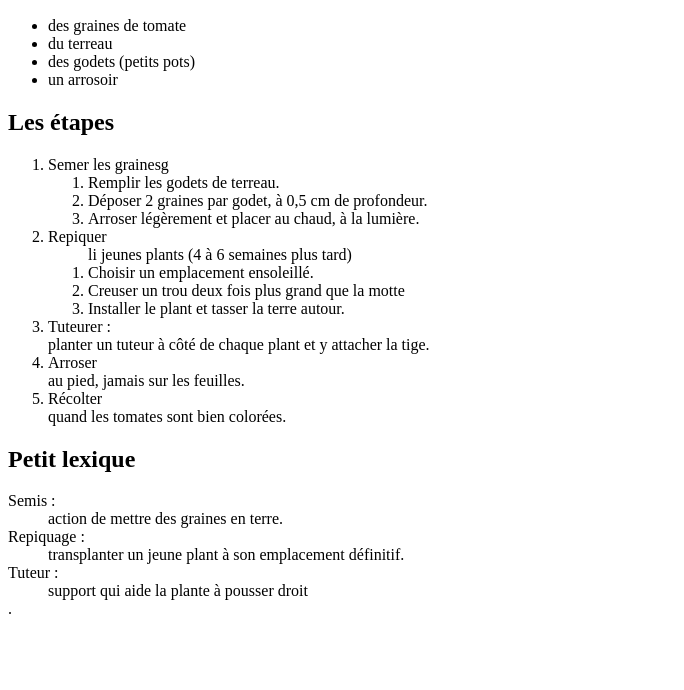
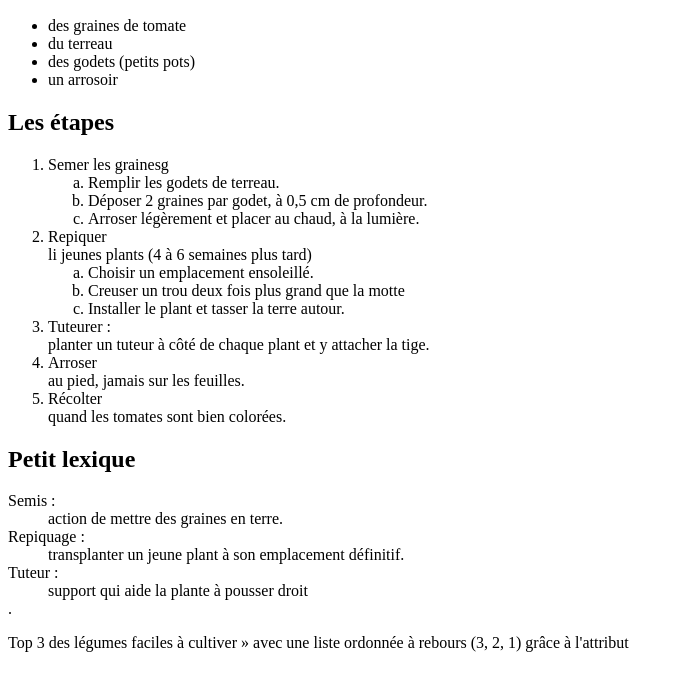
Before and after one commit to julesangaman3-maker/Exercices-htlm, a plain HTML site: page 03-listes/index.html in a window 1280 px wide. Shown: the part 110-800 px from the top of the page, without its empty margins (0-684 px from the left). Drawn offline with Linux system fonts and the light colour scheme.

Commit message:
04-llien

```diff
--- a/03-listes/index.html
+++ b/03-listes/index.html
@@ -18,11 +18,11 @@
   <!-- TODO 3 et 4 : titre de partie + liste ORDONNÉE, avec des sous-listes imbriquées -->
   <h2>Les étapes</h2>
  <ol> <li>Semer les grainesg </li>
- <ol> <li>Remplir les godets de terreau.</li>
+ <ol type="a"> <li>Remplir les godets de terreau.</li>
   <li>Déposer 2 graines par godet, à 0,5 cm de profondeur.</li>
   <li>Arroser légèrement et placer au chaud, à la lumière.</li> </ol>
-  <li>Repiquer </li> <ol>
-li jeunes plants (4 à 6 semaines plus tard)
+  <li>Repiquer </li> li jeunes plants (4 à 6 semaines plus tard)<ol type="a">
+
   <li>Choisir un emplacement ensoleillé.</li>
  <li> Creuser un trou deux fois plus grand que la motte</li> <li>Installer le plant et tasser la terre autour.</li></li></ol>
  <li> Tuteurer :</li>  planter un tuteur à côté de chaque plant et y attacher la tige.
@@ -34,5 +34,6 @@ li jeunes plants (4 à 6 semaines plus tard)
   <dl><td>Semis : </td> <dd>action de mettre des graines en terre.</dd>
   <td>Repiquage :</td> <dd>transplanter un jeune plant à son emplacement définitif.</dd>
   <td>Tuteur :</td> <dd>support qui aide la plante à pousser droit</dd>.</dl>
+<reversed>Top 3 des légumes faciles à cultiver » avec une liste ordonnée à rebours (3, 2, 1) grâce à l'attribut </reversed>
 </body>
 </html>
```
